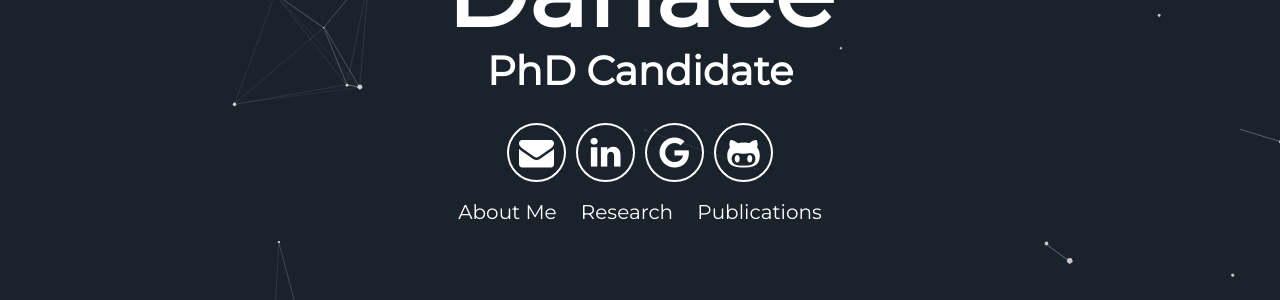
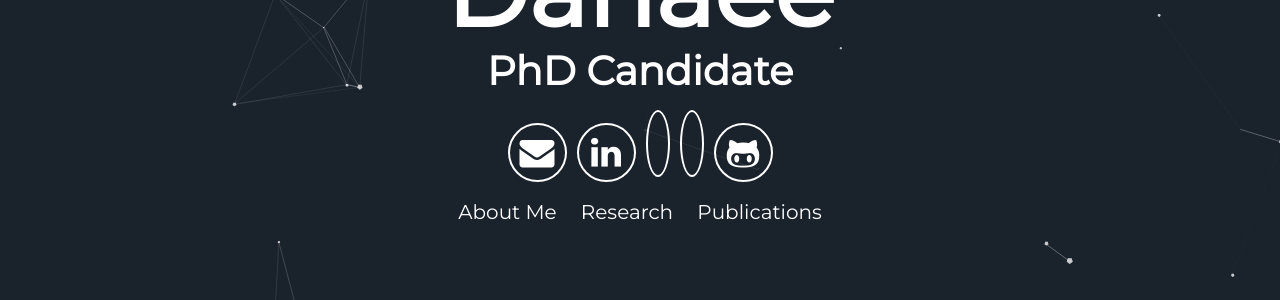
Before and after one commit to AlirezaDanaee/AlirezaDanaee.github.io, a Jekyll site: the page built from index.html, in a window 1280 px wide. Shown: the part 451-751 px from the top of the page. Built offline with Jekyll 4.4.1, drawn with Linux system fonts in a browser that asks for light colours; a style sheet for code colours, icons or effects is not loaded.

Commit message:
Update header.html

```diff
--- a/_includes/header.html
+++ b/_includes/header.html
@@ -7,7 +7,8 @@
       <div class="header-icons">
         <a aria-label="Send email" target="_blank" href="mailto:danaee.alireza@gmail.com"><i class="icon fa fa-envelope"></i></a>
         <a aria-label="My LinkedIn" target="_blank" href="https://www.linkedin.com/in/alireza-danaee-07248591/"><i class="icon fa fa-linkedin" aria-hidden="true"></i></a>
-        <a aria-label="My Google Scholar" target="_blank" href="https://scholar.google.com/citations?user=mcq5kZIAAAAJ&hl=en"><i class="icon fa fa-google" aria-hidden="true"></i></a>
+        <a aria-label="My Google Scholar" target="_blank" href="https://scholar.google.com/citations?user=mcq5kZIAAAAJ&hl=en"><i class="icon ai ai-google-scholar-square" aria-hidden="true"></i></a>
+        <a aria-label="My Orcid" target="_blank" href="https://orcid.org/0000-0003-3152-3616"><i class="icon ai ai-orcid-square" aria-hidden="true"></i></a>
         <a aria-label="My Github" target="_blank" href="https://github.com/AlirezaDanaee/"><i class="icon fa fa-github-alt" aria-hidden="true"></i></a>
       </div>
       <div class="header-links">
```
